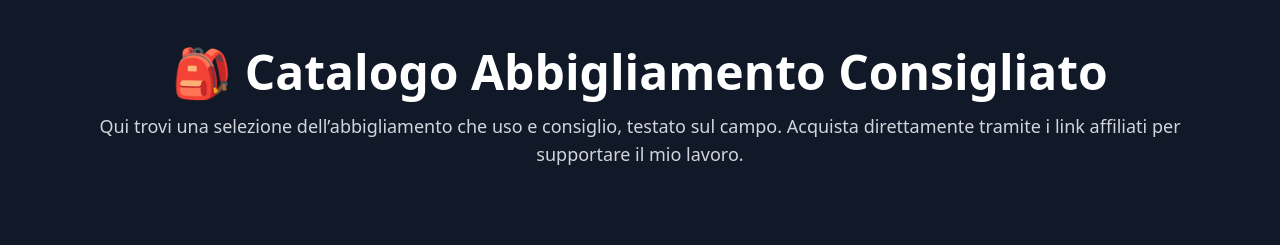
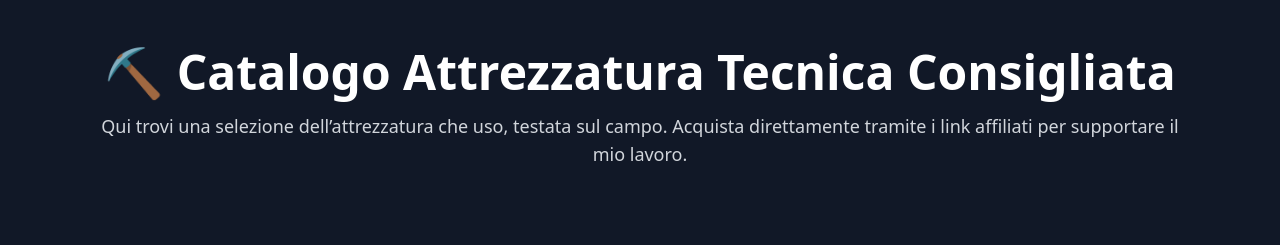
Before and after one commit to ruzzi123/ruzziadventures, a plain HTML site: page attrezzatura-tecnica.html in a window 1280 px wide. Shown: the top 245 px of the page. Drawn offline with nearby package versions, Linux system fonts and the light colour scheme.

Commit message:
Update attrezzatura-tecnica.html

```diff
--- a/attrezzatura-tecnica.html
+++ b/attrezzatura-tecnica.html
@@ -32,8 +32,8 @@
 
   <!-- Header -->
   <header class="max-w-6xl mx-auto px-6 py-12 text-center">
-    <h1 class="text-4xl md:text-5xl font-bold mb-4">🎒 Catalogo Abbigliamento Consigliato</h1>
-    <p class="text-gray-300 text-lg">Qui trovi una selezione dell’abbigliamento che uso e consiglio, testato sul campo. Acquista direttamente tramite i link affiliati per supportare il mio lavoro.</p>
+    <h1 class="text-4xl md:text-5xl font-bold mb-4">⛏️ Catalogo Attrezzatura Tecnica Consigliata</h1>
+    <p class="text-gray-300 text-lg">Qui trovi una selezione dell’attrezzatura che uso, testata sul campo. Acquista direttamente tramite i link affiliati per supportare il mio lavoro.</p>
   </header>
 
   <!-- Product Grid -->
```
